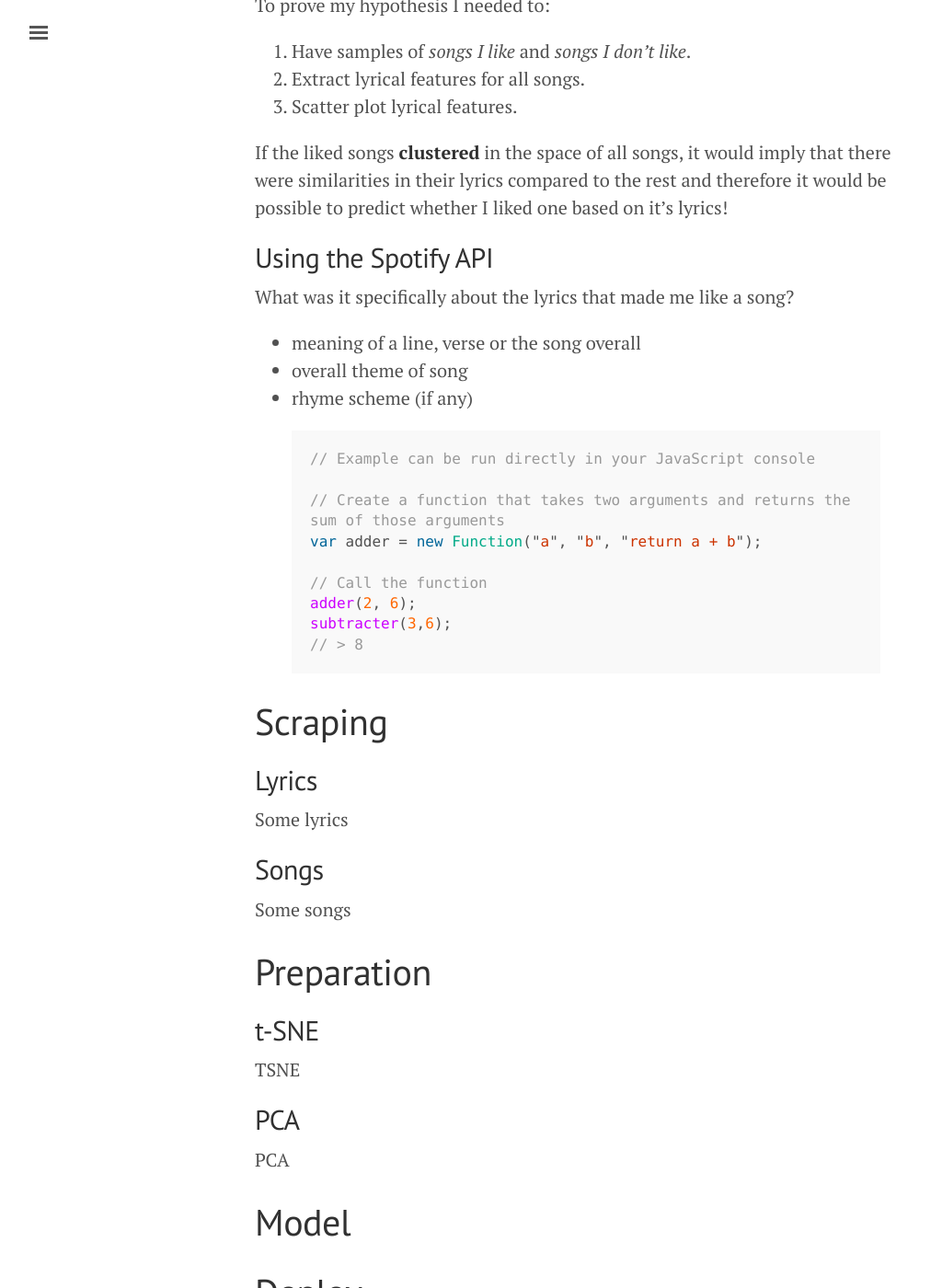
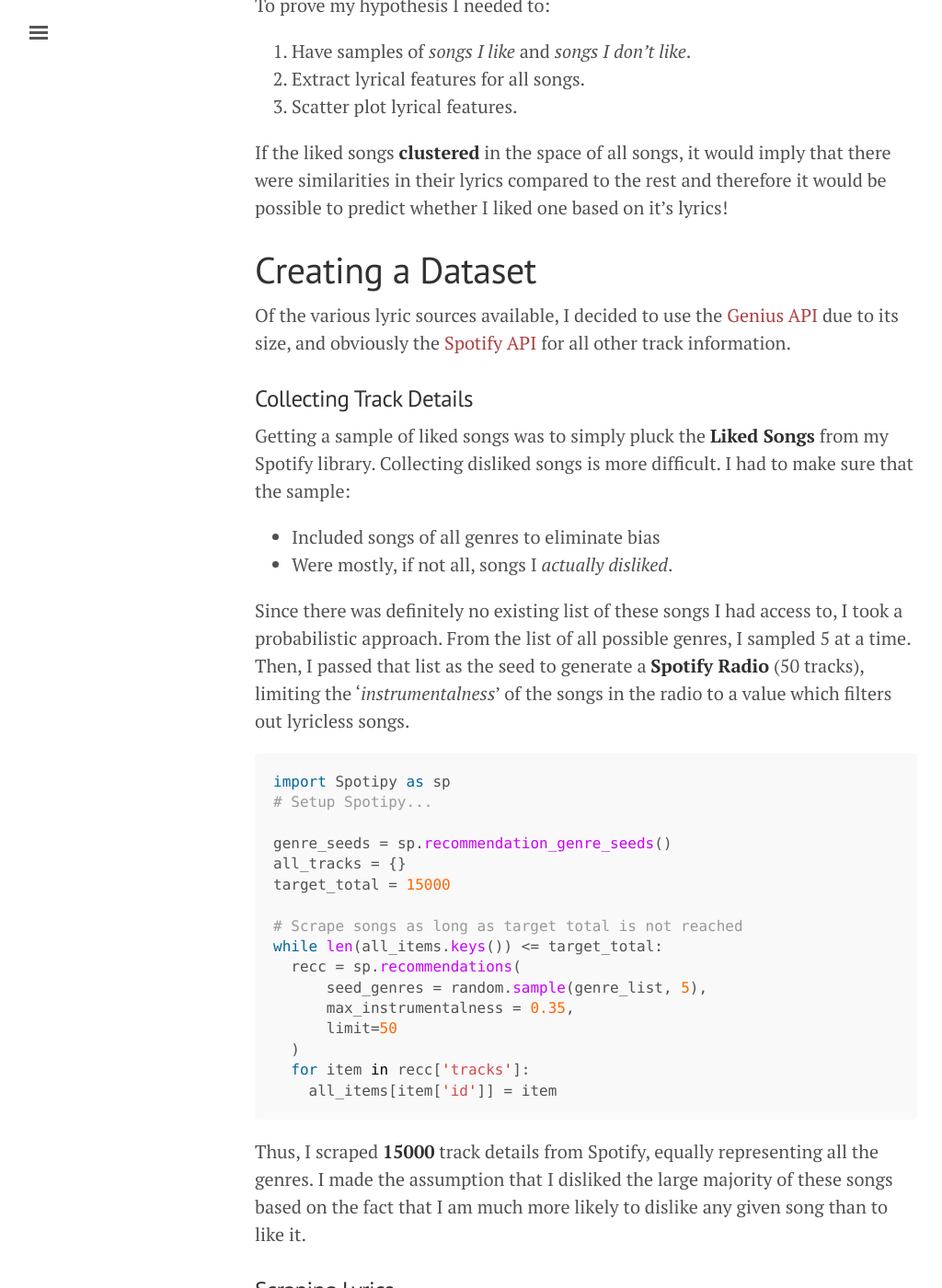
Before and after one commit to rohit11may/lyricist, a Jekyll site: the page built from index.md, in a window 1280 px wide and 1400 px high, scrolled down 974 px. Shown: the whole window at 92% size, without its empty margins (3-1027 px from the left). Built offline with Jekyll 4.4.1, drawn with Linux system fonts in a browser that asks for light colours; some of the changed text lies outside the part shown.

Commit message:
Added dataset creation section

````diff
--- a/index.md
+++ b/index.md
@@ -34,35 +34,88 @@
 similarities in their lyrics compared to the rest and therefore it would be possible to predict
 whether I liked one based on it's lyrics!
 
-## Using the Spotify API
+# Creating a Dataset
 
-What was it specifically about the lyrics that made me like a song?
+Of the various lyric sources available, I decided to use the
+[Genius API](https://docs.genius.com/) due to its size, and obviously the [Spotify
+API](https://developer.spotify.com/) for all other track information.
 
- - meaning of a line, verse or the song overall
- - overall theme of song
- - rhyme scheme (if any)
+### Collecting Track Details
+Getting a sample of liked songs was to simply pluck the **Liked Songs** from my Spotify library.
+Collecting disliked songs is more difficult. I had to make sure that the sample:
+  - Included songs of all genres to eliminate bias
+  - Were mostly, if not all, songs I _actually disliked_.
 
-{% highlight js %}
-// Example can be run directly in your JavaScript console
+Since there was definitely no existing list of these songs I had access to, I took a probabilistic
+approach. From the list of all possible genres, I sampled 5 at a time. Then, I passed that list as
+the seed to generate a **Spotify Radio** (50 tracks), limiting the '_instrumentalness_' of the songs
+in the radio to a value which filters out lyricless songs.
 
-// Create a function that takes two arguments and returns the sum of those arguments
-var adder = new Function("a", "b", "return a + b");
+```python
+import Spotipy as sp
+# Setup Spotipy...
 
-// Call the function
-adder(2, 6);
-subtracter(3,6);
-// > 8
-{% endhighlight %}
+genre_seeds = sp.recommendation_genre_seeds()
+all_tracks = {}
+target_total = 15000
 
-# Scraping
-## Lyrics
-Some lyrics
-## Songs
-Some songs
-# Preparation
-## t-SNE
-TSNE
-## PCA
-PCA
-# Model
-# Deploy
+# Scrape songs as long as target total is not reached
+while len(all_items.keys()) <= target_total:
+  recc = sp.recommendations(
+      seed_genres = random.sample(genre_list, 5),
+      max_instrumentalness = 0.35,
+      limit=50
+  )
+  for item in recc['tracks']:
+    all_items[item['id']] = item
+```
+
+Thus, I scraped **15000** track details from Spotify, equally representing all the genres. I made
+the assumption that I disliked the large majority of these songs based on the fact that I am much
+more likely to dislike any given song than to like it.
+
+### Scraping Lyrics
+For each song, I requested the lyrics by _song title_ and _song name_.
+```python
+import requests
+def request_song_info(song_title, artist_name):
+  base_url = 'https://api.genius.com'
+  headers = {'Authorization': 'Bearer ' + token}
+  search_url = base_url + '/search'
+  data = {'q': song_title + ' ' + artist_name}
+  response = requests.get(search_url, data=data, headers=headers)
+  return response
+```
+
+However, this only gave me a link to the page containing the lyrics. I still had to scrape them! If
+the lyrics were not available, I returned `'NA'`.
+```python
+import beautifulsoup
+def scrape_song_url(url):
+  page = requests.get(url)
+  html = BeautifulSoup(page.text, 'html.parser')
+  lyrics = html.find('div', class_='lyrics').get_text()
+  return lyrics
+
+def extract_lyrics(song_title, artist_name):
+  # Search for matches in the request response
+  response = request_song_info(song_title, artist_name)
+  json = response.json()
+  remote_song_info = None
+
+  if json:
+    for hit in json['response']['hits']:
+      name = hit['result']['primary_artist']['name']
+      if artist_name.lower() in name.lower():
+        remote_song_info = hit
+        break
+
+    # Extract lyrics from URL if the song was found
+    if remote_song_info:
+      song_url = remote_song_info['result']['url']
+      return scrape_song_url(song_url)
+
+  return "NA"
+```
+
+For now, my dataset was complete. I had the data to test my hypothesis.
````
